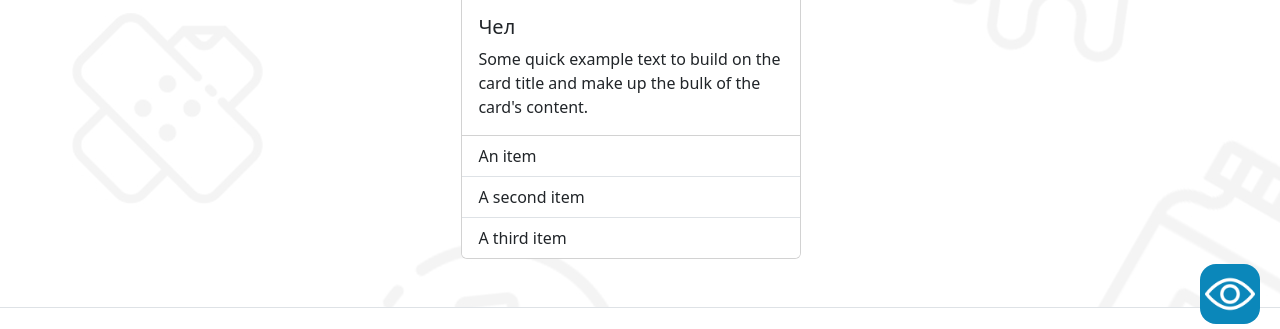
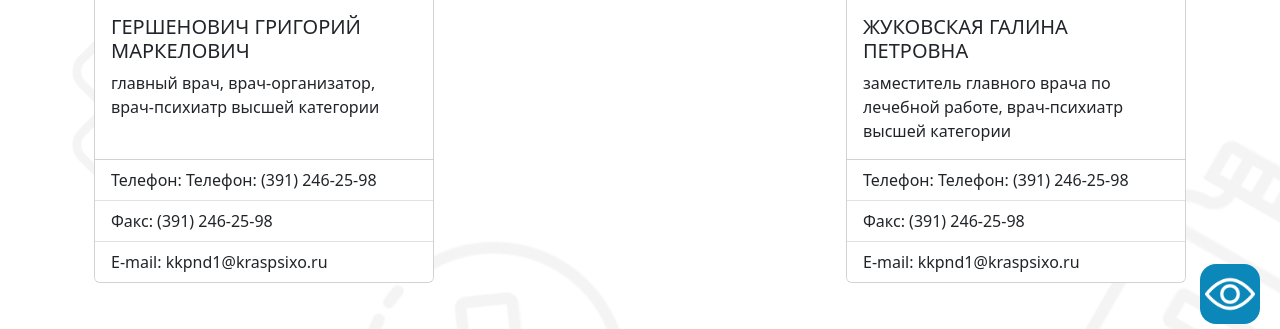
Before and after one commit to maxletsplay1/psihiDiplom, a PHP site: page /about in a window 1280 px wide. Shown: the part 456-785 px from the top of the page. Run offline with PHP 8.4, Linux system fonts and the light colour scheme.

Commit message:
Комит

```diff
--- a/about.php
+++ b/about.php
@@ -13,6 +13,16 @@
         flex-direction: row;
         justify-content: space-between;
     }
+
+    @media screen and (max-width: 991px) {
+        .container {
+            display: flex;
+            flex-wrap: wrap;
+            flex-direction: row;
+            justify-content: center;
+        }
+
+    }
 </style>
 
 
@@ -22,18 +32,96 @@ require "header.php"
 <p class="word-wrap text-center fs-1 mt-4 py-0 text-uppercase">наши сотрудники</p>
 <div class="container px-0">
     <div class="card m-4" style="max-width: 340px;">
-        <img src="/media/slide3.jpg" class="card-img-top" alt="...">
+        <img src="/media/personal/fotoshef1.jpg" class="card-img-top" alt="...">
         <div class="card-body">
-            <h5 class="card-title">Чел</h5>
-            <p class="card-text">Some quick example text to build on the card title and make up the bulk of the card's content.</p>
+            <h5 class="card-title">ГЕРШЕНОВИЧ ГРИГОРИЙ
+                МАРКЕЛОВИЧ</h5>
+            <p class="card-text">главный врач, врач-организатор,
+                врач-психиатр высшей категории</p>
         </div>
         <ul class="list-group list-group-flush">
-            <li class="list-group-item">An item</li>
-            <li class="list-group-item">A second item</li>
-            <li class="list-group-item">A third item</li>
+            <li class="list-group-item">Телефон: Телефон: (391) 246-25-98</li>
+            <li class="list-group-item">Факс: (391) 246-25-98</li>
+            <li class="list-group-item">Е-mail: kkpnd1@kraspsixo.ru</li>
         </ul>
     </div>
 
+
+    <div class="card m-4" style="max-width: 340px;">
+        <img src="/media/personal/jukovskaya1.jpg" class="card-img-top" alt="...">
+        <div class="card-body">
+            <h5 class="card-title">ЖУКОВСКАЯ ГАЛИНА ПЕТРОВНА</h5>
+            <p class="card-text">заместитель главного врача по лечебной работе,
+                врач-психиатр высшей категории</p>
+        </div>
+        <ul class="list-group list-group-flush">
+            <li class="list-group-item">Телефон: Телефон: (391) 246-25-98</li>
+            <li class="list-group-item">Факс: (391) 246-25-98</li>
+            <li class="list-group-item">Е-mail: kkpnd1@kraspsixo.ru</li>
+        </ul>
+    </div>
+
+
+    <div class="card m-4" style="max-width: 340px;">
+        <img src="/media/personal/potehina1.jpg" class="card-img-top" alt="...">
+        <div class="card-body">
+            <h5 class="card-title">ПОТЕХИНА НАТАЛИЯ АРКАДЬЕВНА</h5>
+            <p class="card-text">Главная медицинская сестра, менеджер в
+                системе здравоохранения</p>
+        </div>
+        <ul class="list-group list-group-flush">
+            <li class="list-group-item">Телефон: Телефон: (391) 246-25-98</li>
+            <li class="list-group-item">Факс: (391) 246-25-98</li>
+            <li class="list-group-item">Е-mail: kkpnd1@kraspsixo.ru</li>
+        </ul>
+    </div>
+
+
+    <div class="card m-4" style="max-width: 340px;">
+        <img src="/media/personal/katseval1.jpg" class="card-img-top" alt="...">
+        <div class="card-body">
+            <h5 class="card-title">КАЦЕВАЛ АЛЕКСАНДР ВАСИЛЬЕВИЧ</h5>
+            <p class="card-text">заместитель главного врача по
+                организационно–методической работе,
+                врач-психиатр высшей категории</p>
+        </div>
+        <ul class="list-group list-group-flush">
+            <li class="list-group-item">Телефон: Телефон: (391) 246-25-98</li>
+            <li class="list-group-item">Факс: (391) 246-25-98</li>
+            <li class="list-group-item">Е-mail: kkpnd1@kraspsixo.ru</li>
+        </ul>
+    </div>
+
+
+    <div class="card m-4" style="max-width: 340px;">
+        <img src="/media/personal/davidova1.jpg" class="card-img-top" alt="...">
+        <div class="card-body">
+            <h5 class="card-title">ДАВЫДОВА МАРИНА ВИКТОРОВНА</h5>
+            <p class="card-text">заместитель главного врача по
+                амбулаторно-поликлинической работе,
+                врач-психиатр высшей категории</p>
+        </div>
+        <ul class="list-group list-group-flush">
+            <li class="list-group-item">Телефон: Телефон: (391) 246-25-98</li>
+            <li class="list-group-item">Факс: (391) 246-25-98</li>
+            <li class="list-group-item">Е-mail: kkpnd1@kraspsixo.ru</li>
+        </ul>
+    </div>
+
+
+    <div class="card m-4" style="max-width: 340px;">
+        <img src="/media/personal/petrov1.jpg" class="card-img-top" alt="...">
+        <div class="card-body">
+            <h5 class="card-title">ПЕТРОВ АНАТОЛИЙ СТАНИСЛАВОВИЧ</h5>
+            <p class="card-text">заместитель главного врача по
+                судебно-психиатрической экспертизе</p>
+        </div>
+        <ul class="list-group list-group-flush">
+            <li class="list-group-item">Телефон: Телефон: (391) 246-25-98</li>
+            <li class="list-group-item">Факс: (391) 246-25-98</li>
+            <li class="list-group-item">Е-mail: kkpnd1@kraspsixo.ru</li>
+        </ul>
+    </div>
 </div>
 <?
 require "footer.php"
```
Also changed, not shown: contacts.php (+26 -14 lines), index.php (+26 -10 lines), media/filialy/ach1.jpeg (added), media/filialy/kansk1.jpeg (added), media/filialy/les1.jpeg (added), media/filialy/minus1.jpeg (added), media/otvet1.jpg (added), media/prof1.jpg (added), media/slide1.jpg (deleted), 9 other files.
